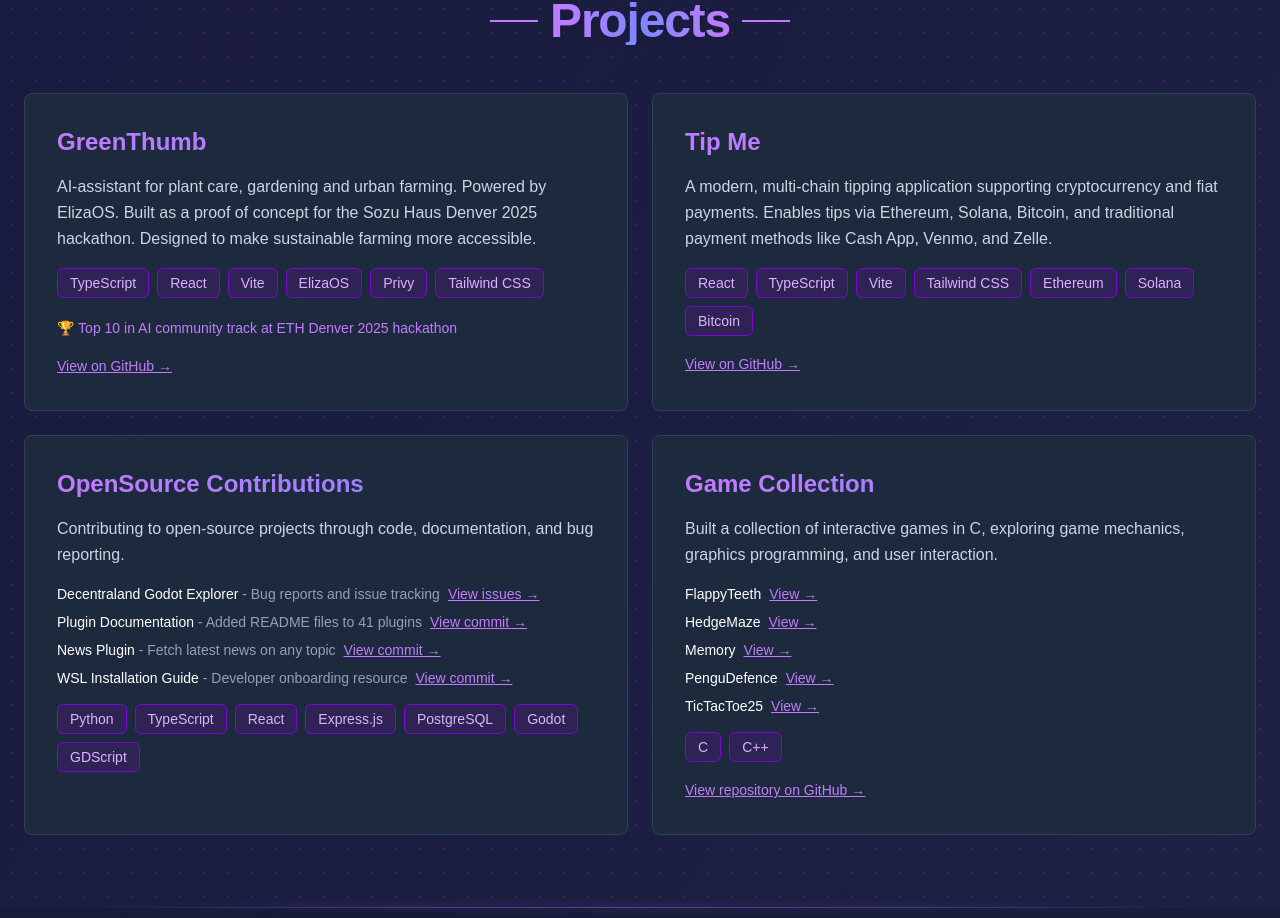
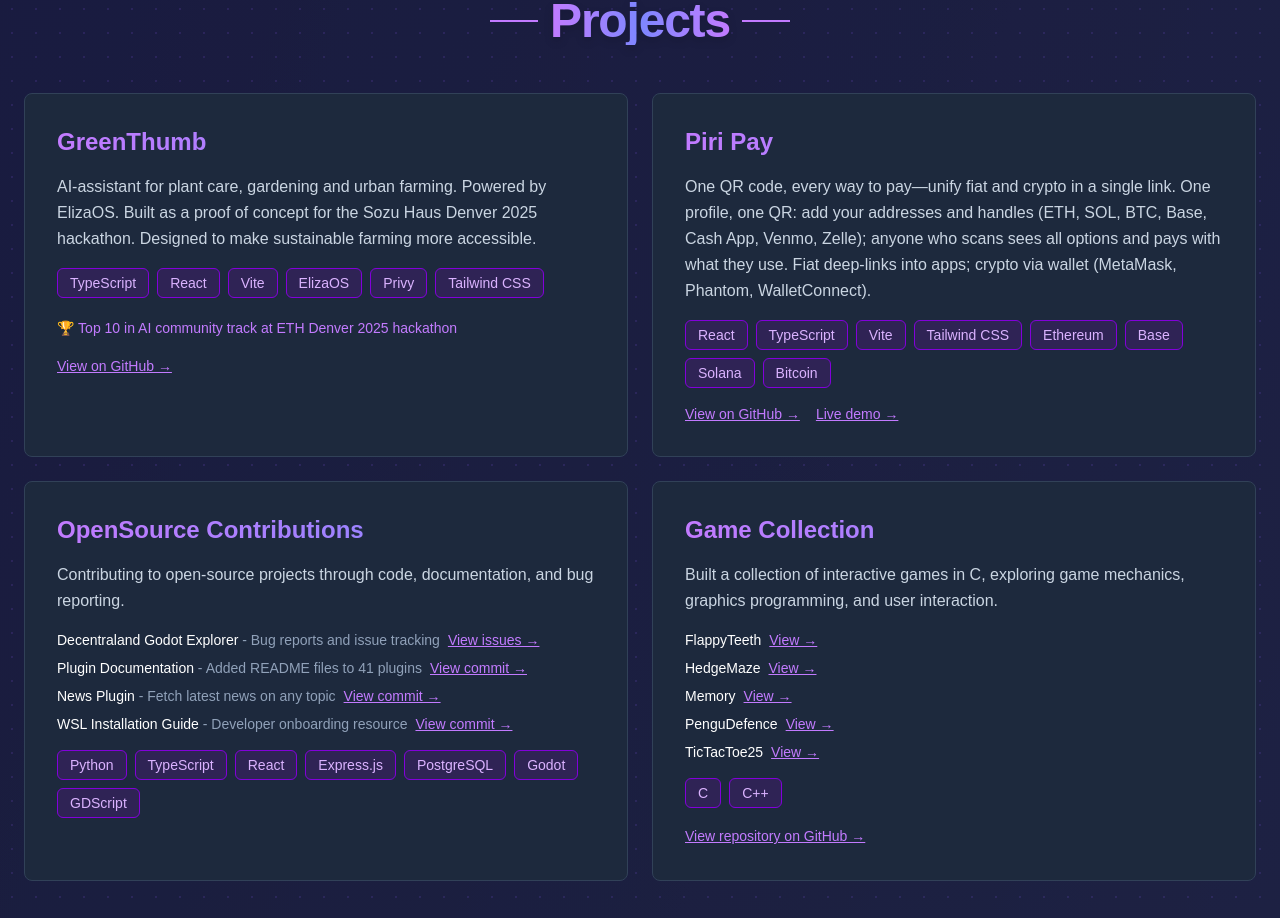
Before and after one commit to ileana-pr/My-Portfolio, a Next.js app: page /coding in a window 1280 px wide. Shown: the part 1995-2913 px from the top of the page. Built offline with nearby package versions, Linux system fonts and the light colour scheme.

Commit message:
Update Tip Me card to Piri Pay: new repo URL, description, and live demo link
Made-with: Cursor

```diff
--- a/src/app/coding/page.tsx
+++ b/src/app/coding/page.tsx
@@ -210,12 +210,11 @@ export default function CodingPage() {
               </a>
             </div>
 
-            {/* Tip Me Project */}
+            {/* Piri Pay (Tip Me) Project */}
             <div className="bg-white dark:bg-slate-800 rounded-lg p-8 border border-slate-200 dark:border-slate-700 hover:border-purple-500 dark:hover:border-purple-400 hover:shadow-xl transition-all">
-              <h3 className="text-2xl font-bold bg-gradient-to-r from-purple-600 to-indigo-600 dark:from-purple-400 dark:to-indigo-400 bg-clip-text text-transparent mb-4">Tip Me</h3>
+              <h3 className="text-2xl font-bold bg-gradient-to-r from-purple-600 to-indigo-600 dark:from-purple-400 dark:to-indigo-400 bg-clip-text text-transparent mb-4">Piri Pay</h3>
               <p className="text-slate-600 dark:text-slate-300 mb-4 leading-relaxed">
-                A modern, multi-chain tipping application supporting cryptocurrency and fiat payments.
-                Enables tips via Ethereum, Solana, Bitcoin, and traditional payment methods like Cash App, Venmo, and Zelle.
+                One QR code, every way to pay—unify fiat and crypto in a single link. One profile, one QR: add your addresses and handles (ETH, SOL, BTC, Base, Cash App, Venmo, Zelle); anyone who scans sees all options and pays with what they use. Fiat deep-links into apps; crypto via wallet (MetaMask, Phantom, WalletConnect).
               </p>
               <div className="flex flex-wrap gap-2 mb-4">
                 <span className="px-3 py-1 rounded-md text-sm font-medium bg-purple-100 dark:bg-purple-900/30 text-purple-700 dark:text-purple-300 border border-purple-200 dark:border-purple-700">React</span>
@@ -223,17 +222,28 @@ export default function CodingPage() {
                 <span className="px-3 py-1 rounded-md text-sm font-medium bg-purple-100 dark:bg-purple-900/30 text-purple-700 dark:text-purple-300 border border-purple-200 dark:border-purple-700">Vite</span>
                 <span className="px-3 py-1 rounded-md text-sm font-medium bg-purple-100 dark:bg-purple-900/30 text-purple-700 dark:text-purple-300 border border-purple-200 dark:border-purple-700">Tailwind CSS</span>
                 <span className="px-3 py-1 rounded-md text-sm font-medium bg-purple-100 dark:bg-purple-900/30 text-purple-700 dark:text-purple-300 border border-purple-200 dark:border-purple-700">Ethereum</span>
+                <span className="px-3 py-1 rounded-md text-sm font-medium bg-purple-100 dark:bg-purple-900/30 text-purple-700 dark:text-purple-300 border border-purple-200 dark:border-purple-700">Base</span>
                 <span className="px-3 py-1 rounded-md text-sm font-medium bg-purple-100 dark:bg-purple-900/30 text-purple-700 dark:text-purple-300 border border-purple-200 dark:border-purple-700">Solana</span>
                 <span className="px-3 py-1 rounded-md text-sm font-medium bg-purple-100 dark:bg-purple-900/30 text-purple-700 dark:text-purple-300 border border-purple-200 dark:border-purple-700">Bitcoin</span>
               </div>
+              <div className="flex flex-wrap gap-4">
                 <a
-                href="https://github.com/ileana-pr/tip-me"
+                  href="https://github.com/ileana-pr/piri-pay"
                   target="_blank"
                   rel="noopener noreferrer"
                   className="text-purple-600 dark:text-purple-400 hover:text-purple-700 dark:hover:text-purple-300 underline text-sm font-medium inline-flex items-center gap-1"
                 >
                   View on GitHub →
                 </a>
+                <a
+                  href="https://piri-pay.vercel.app"
+                  target="_blank"
+                  rel="noopener noreferrer"
+                  className="text-purple-600 dark:text-purple-400 hover:text-purple-700 dark:hover:text-purple-300 underline text-sm font-medium inline-flex items-center gap-1"
+                >
+                  Live demo →
+                </a>
+              </div>
             </div>
 
             {/* OpenSource Contributions */}
```
Lines whose indentation alone changed are shown as unchanged.
